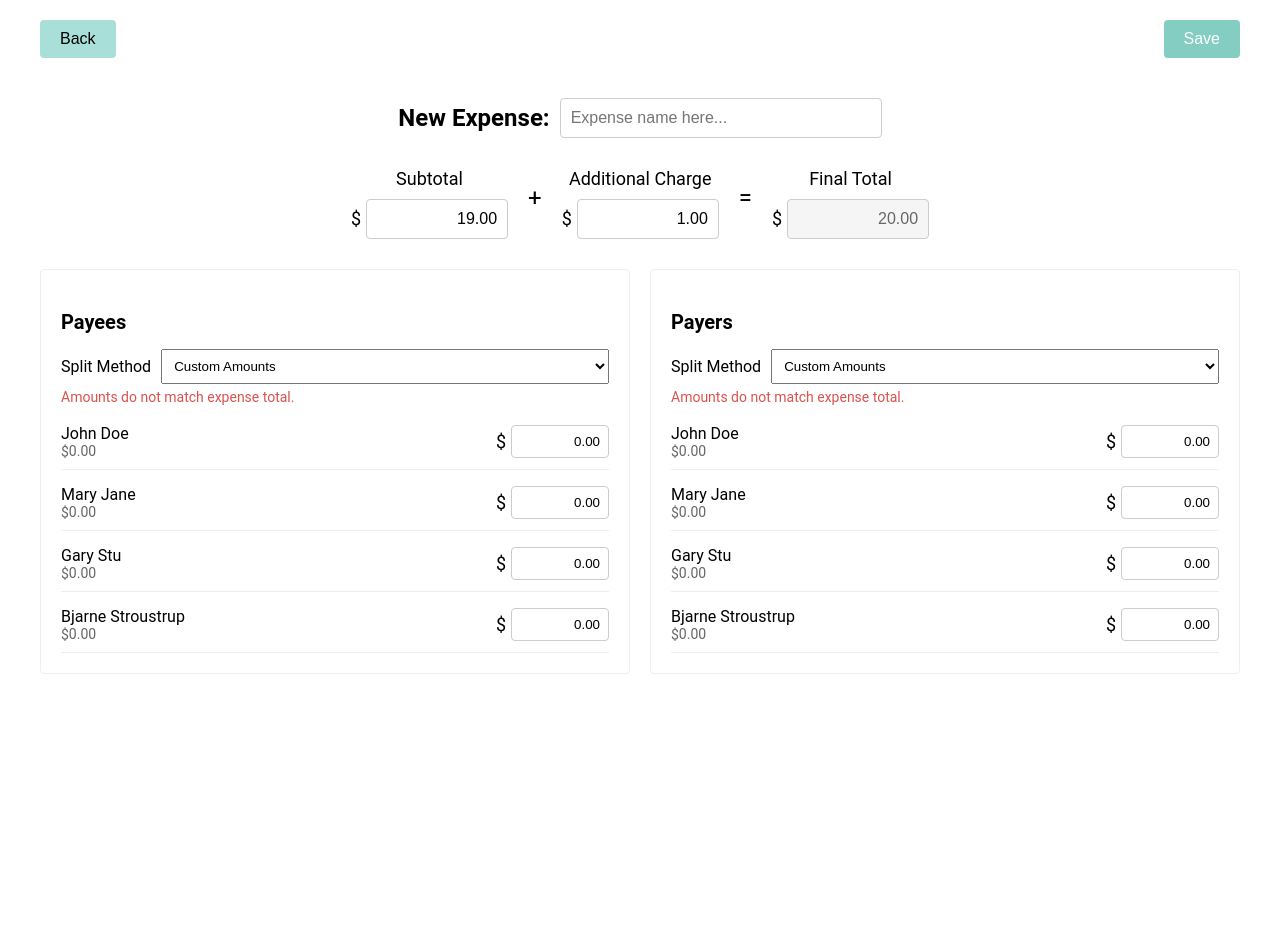
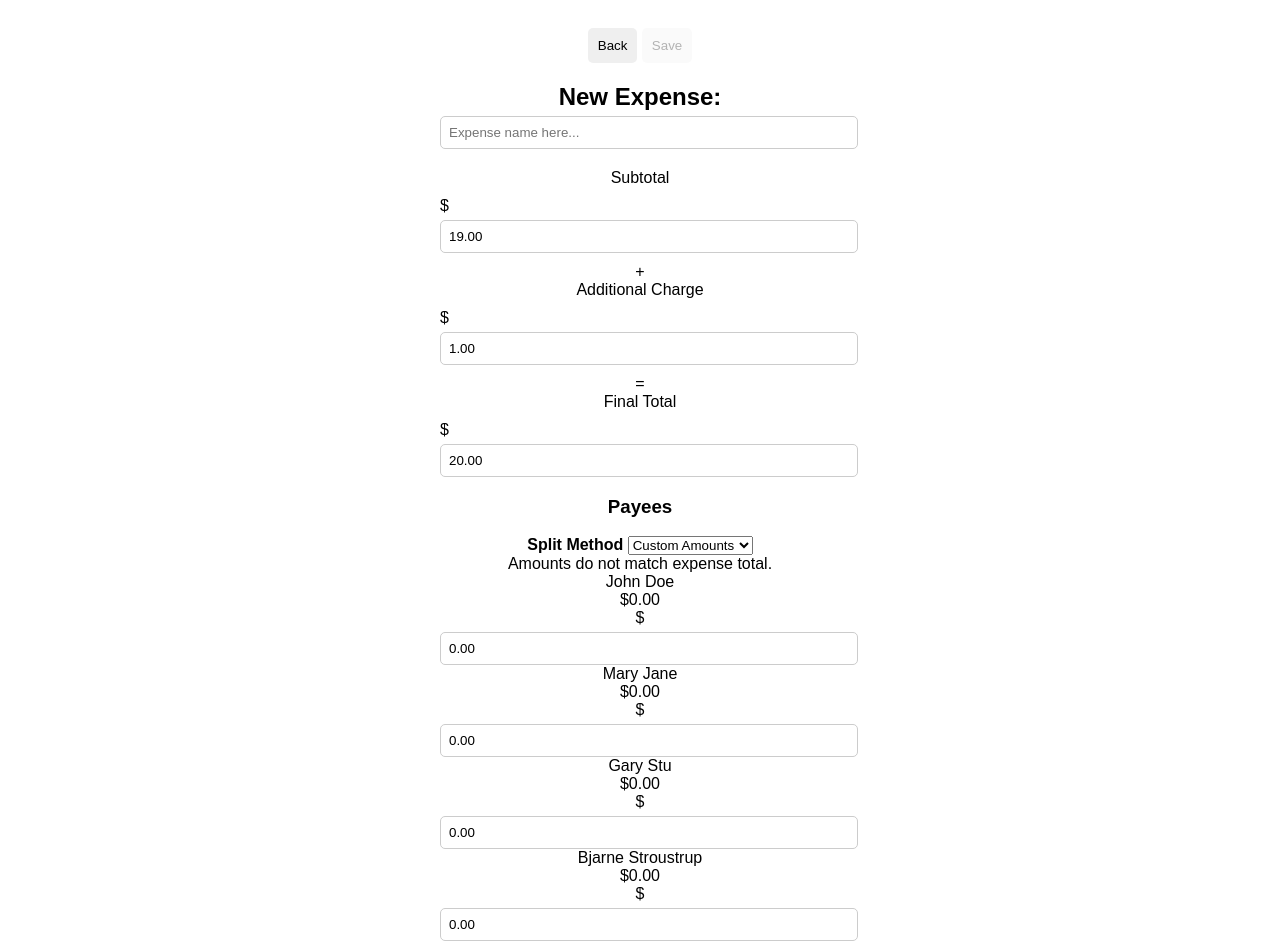
Before and after one commit to Rengark/CSD3156_WHO2PAY, a website: page Who2Pay/public/expense-create.html in a window 1280 px wide. Shown: the top 944 px of the page. Before the commit the page ends 800 px from the top, so only its background shows below. Drawn offline with Linux system fonts and the light colour scheme.

Commit message:
i dont know what im doing
need to merge the css file after this
able to add and remove members from list

```diff
--- a/Who2Pay/public/css/style-expense.css
+++ b/Who2Pay/public/css/style-expense.css
@@ -1,206 +1,67 @@
 body {
-	font-family: Roboto, sans-serif;
-	margin: 0;
+	font-family: Arial, sans-serif;
+	text-align: center;
+}
+.container {
+	width: 400px;
+	margin: auto;
 	padding: 20px;
-	max-width: 1200px;
-	margin: 0 auto;
 }
-
-.container {
+.input-group {
+	margin: 10px 0;
+	text-align: left;
+}
+label {
+	font-weight: bold;
+}
+input[type="text"], input[type="password"] {
+	width: 100%;
+	padding: 8px;
+	margin-top: 5px;
+	border: 1px solid #ccc;
+	border-radius: 5px;
+}
+.password-container {
 	display: flex;
-	flex-direction: column;
-	gap: 20px;
+	align-items: center;
 }
-
-.header {
+.password-container input {
+	flex: 1;
+}
+.password-container .toggle {
+	cursor: pointer;
+	padding: 8px;
+}
+.members-container {
+	border: 1px solid #ccc;
+	border-radius: 5px;
+	padding: 10px;
+	max-height: 150px;
+	overflow-y: auto;
+	text-align: left;
+}
+.member {
 	display: flex;
 	justify-content: space-between;
 	align-items: center;
+	margin-bottom: 5px;
+	padding: 5px;
+	background: #f1f1f1;
+	border-radius: 5px;
 }
-
+.buttons {
+	margin-top: 20px;
+}
 .btn {
-	padding: 10px 20px;
+	padding: 10px;
 	border: none;
-	border-radius: 4px;
+	border-radius: 5px;
 	cursor: pointer;
-	font-size: 16px;
-	transition: background-color 0.3s, opacity 0.3s;
 }
-
-.btn-back {
-	background-color: #a8e0d9;
-	color: black;
+.btn.add {
+	background-color: #a8dadc;
 }
-
-.btn-save {
-	background-color: #0a9d88;
+.btn.next {
+	background-color: #1d7874;
 	color: white;
 }
-
-.btn-save:disabled {
-	opacity: 0.5;
-	cursor: not-allowed;
-}
-
-.expense-header {
-	text-align: center;
-	font-size: 24px;
-	margin-bottom: 20px;
-	display: flex;
-	align-items: center;
-	justify-content: center;
-	gap: 10px;
-}
-
-.expense-name {
-	width: 300px;
-	padding: 10px;
-	font-size: 16px;
-	border: 1px solid #ccc;
-	border-radius: 4px;
-}
-
-/* Fixed calculation row layout */
-.expense-calc {
-	display: flex;
-	flex-direction: row;
-	justify-content: center;
-	align-items: flex-end;
-	margin: 30px 0;
-	gap: 10px;
-}
-
-.calc-group {
-	display: flex;
-	flex-direction: column;
-	align-items: center;
-}
-
-.calc-label {
-	font-size: 18px;
-	margin-bottom: 10px;
-}
-
-.input-group {
-	display: flex;
-	align-items: center;
-}
-
-.currency {
-	margin-right: 5px;
-	font-size: 18px;
-}
-
-.calc-input {
-	padding: 10px;
-	width: 120px;
-	font-size: 16px;
-	border: 1px solid #ccc;
-	border-radius: 4px;
-	text-align: right;
-}
-
-.calc-input[readonly] {
-	background-color: #f5f5f5;
-	color: #666;
-	cursor: not-allowed;
-}
-
-.operator {
-	font-size: 24px;
-	margin: 0 10px;
-	align-self: center;
-	padding-bottom: 10px;
-}
-
-/* Fixed sections layout - side by side */
-.sections {
-	display: flex;
-	flex-direction: row;
-	gap: 20px;
-}
-
-.section {
-	flex: 1;
-	border: 1px solid #eee;
-	border-radius: 4px;
-	padding: 20px;
-}
-
-.section-title {
-	font-size: 20px;
-	margin-bottom: 15px;
-}
-
-.split-method {
-	display: flex;
-	align-items: center;
-	margin-bottom: 5px;
-}
-
-.split-method label {
-	margin-right: 10px;
-}
-
-.split-method select {
-	padding: 8px;
-	flex: 1;
-}
-
-.error-message {
-	color: #d9534f;
-	font-size: 14px;
-	margin-bottom: 15px;
-	min-height: 20px;
-	display: none;
-}
-
-.people-list {
-	display: flex;
-	flex-direction: column;
-	gap: 15px;
-}
-
-.person-row {
-	display: flex;
-	justify-content: space-between;
-	align-items: center;
-	padding-bottom: 10px;
-	border-bottom: 1px solid #eee;
-}
-
-.person-name {
-	flex: 1;
-}
-
-.person-amount {
-	display: flex;
-	align-items: center;
-}
-
-.person-amount .currency {
-	margin-right: 5px;
-}
-
-.person-amount input[type="text"] {
-	width: 80px;
-	padding: 8px;
-	text-align: right;
-	border: 1px solid #ccc;
-	border-radius: 4px;
-}
-
-.person-amount input[type="checkbox"] {
-	width: 20px;
-	height: 20px;
-}
-
-.payer-info, .payee-info {
-	display: flex;
-	flex-direction: column;
-}
-
-.payer-amount, .payee-amount-display {
-	font-size: 14px;
-	color: #666;
-}
--- /dev/null
+++ b/Who2Pay/public/css/style-grp-create.css
@@ -0,0 +1,68 @@
+body {
+    font-family: Arial, sans-serif;
+    text-align: center;
+}
+.container {
+    width: 400px;
+    margin: auto;
+    padding: 20px;
+}
+.input-group {
+    margin: 10px 0;
+    text-align: left;
+}
+label {
+    font-weight: bold;
+}
+input[type="text"], input[type="password"] {
+    width: 100%;
+    padding: 8px;
+    margin-top: 5px;
+    border: 1px solid #ccc;
+    border-radius: 5px;
+}
+.password-container {
+    display: flex;
+    align-items: center;
+}
+.password-container input {
+    flex: 1;
+}
+.password-container .toggle {
+    cursor: pointer;
+    padding: 8px;
+}
+.members-container {
+    border: 1px solid #ccc;
+    width: 100%;
+    border-radius: 5px;
+    padding: 8px;
+    max-height: 150px;
+    overflow-y: auto;
+    text-align: left;
+}
+.member {
+    display: flex;
+    justify-content: space-between;
+    align-items: center;
+    margin-bottom: 5px;
+    padding: 5px;
+    background: #f1f1f1;
+    border-radius: 5px;
+}
+.buttons {
+    margin-top: 20px;
+}
+.btn {
+    padding: 10px;
+    border: none;
+    border-radius: 5px;
+    cursor: pointer;
+}
+.btn.add {
+    background-color: #a8dadc;
+}
+.btn.green {
+    background-color: #1d7874;
+    color: white;
+}
```
Also changed, not shown: Who2Pay/public/group-create.html (added, +49 -0 lines), Who2Pay/public/js/grp-create.js (added, +57 -0 lines).
